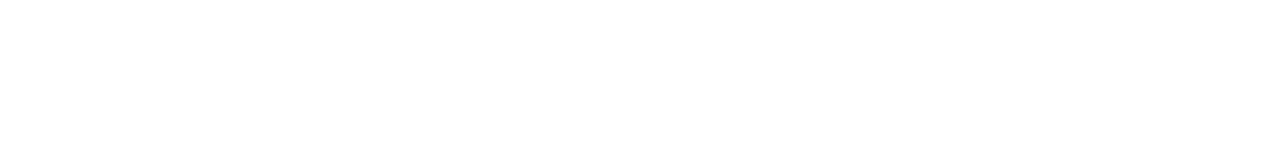
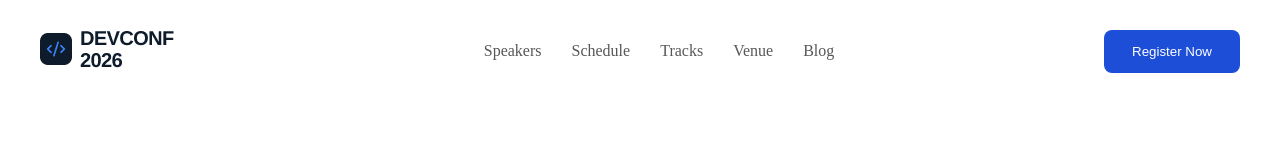
Before and after one commit to rokebulmunna/b14-assignment-1, a plain HTML site: page index.html in a window 1280 px wide. Drawn offline with Linux system fonts and the light colour scheme.

Commit message:
navbar creation

```diff
--- a/index.html
+++ b/index.html
@@ -1,12 +1,35 @@
 <!DOCTYPE html>
 <html lang="en">
+
 <head>
     <meta charset="UTF-8">
     <meta name="viewport" content="width=device-width, initial-scale=1.0">
     <title>DevConf2026</title>
     <link rel="stylesheet" href="./style.css">
 </head>
+
 <body>
+    <!-- navbar creation -->
+     <header>
+    <nav>
+        <div class="logo">
+            <img src="./images/assets/logo.png" alt="">
+        </div>
+        <div>
+            <ul>
+                <li><a href="">Speakers</a></li>
+                <li><a href="">Schedule</a></li>
+                <li><a href="">Tracks</a></li>
+                <li><a href="">Venue</a></li>
+                <li><a href="">Blog</a></li>
+            </ul>
+        </div>
+        <div>
+            <button class="common-button">Register Now</button>
+        </div>
+    </nav>
+    </header>
+    <!-- navbar end -->
+</body>
 
-</body>
 </html>
--- a/style.css
+++ b/style.css
@@ -0,0 +1,36 @@
+/* navbar */
+nav{
+    display: flex;
+    justify-content: space-between;
+    align-items: center;
+    max-width: 1200px;
+    margin: auto;
+    padding: 18px 0;
+}
+ul{
+     display: flex;
+    justify-content: space-between;
+gap: 30px;
+list-style: none;
+align-items: center;
+}
+nav ul a{
+    text-decoration: none;
+    color: #575757;
+}
+.common-button{
+    background-color:#1D4ED8;
+    color: white;
+    border: none;
+    padding: 14px 28px;
+    border-radius:8px;
+    cursor: pointer;
+}
+header{
+    background-color:white ;
+    padding: 0 30px;
+}
+nav ul a:hover{
+    background-color:#a2a8bb ;
+}
+/* navbar end */
```
Also changed, not shown: images/assets/andrej.png (added), images/assets/banner.jpg (added), images/assets/demis.png (added), images/assets/footer-logo.png (added), images/assets/gary.png (added), images/assets/logo-mini.png (added), images/assets/logo.png (added), images/assets/mustafa.png (added).
